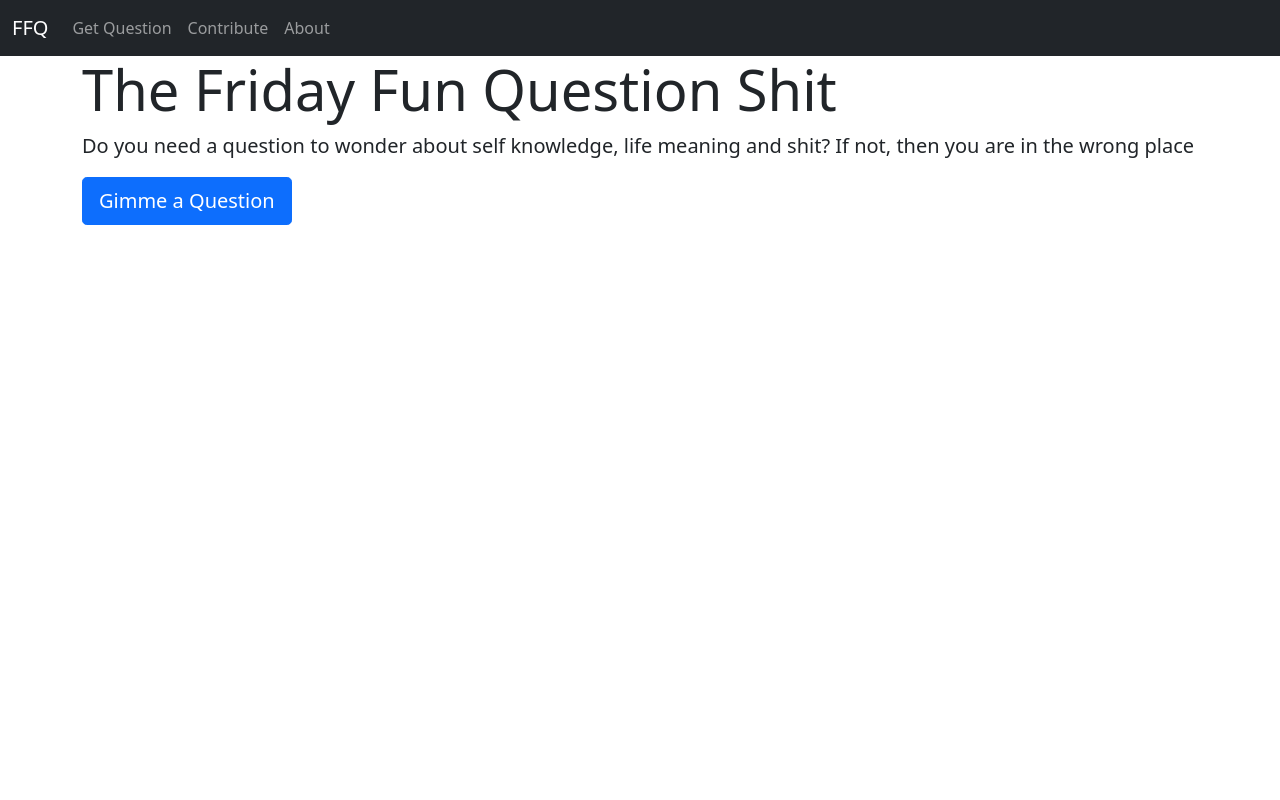
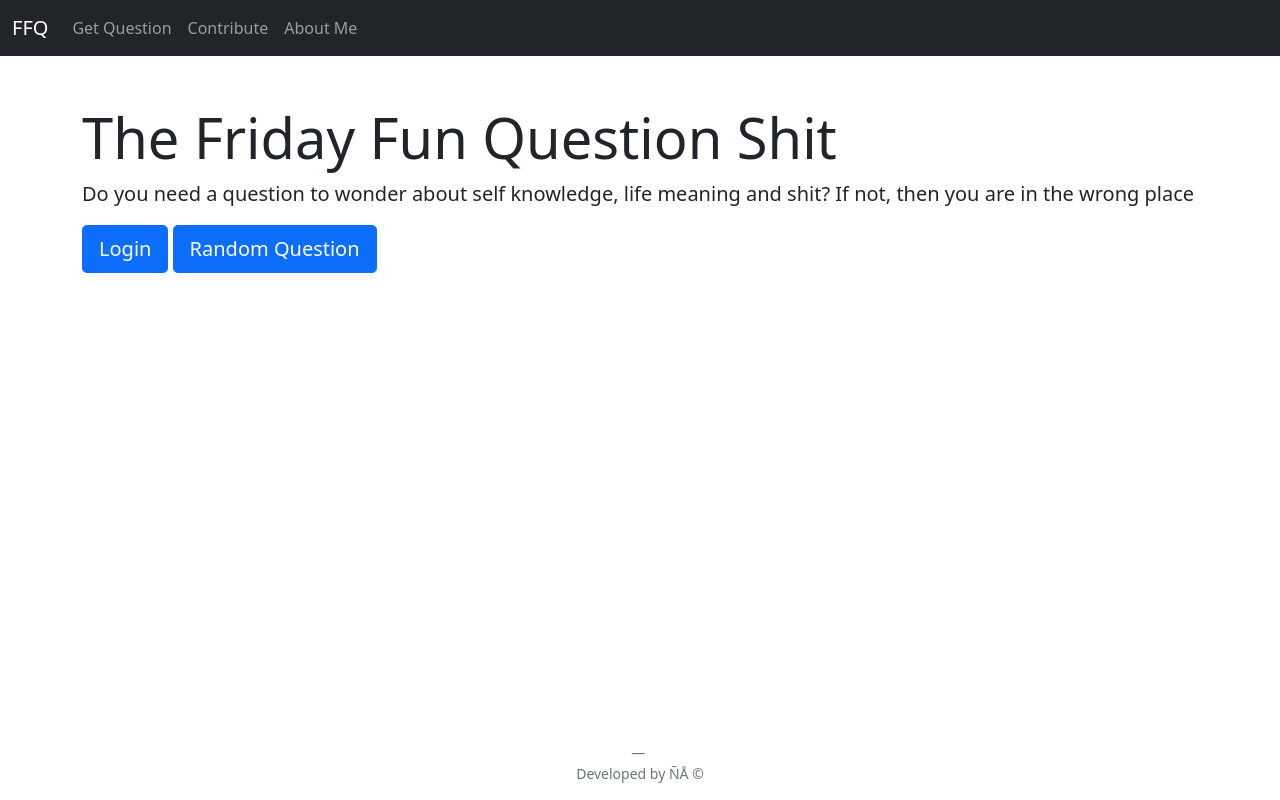
Before and after one commit to agustinvalencia/FFQ, a Flask app: page / in a window 1280 px wide. Run offline with Flask 2, Linux system fonts and the light colour scheme; some libraries are stand-ins or nearby versions.

Commit message:
progress?

```diff
--- a/app.py
+++ b/app.py
@@ -19,5 +19,9 @@ def post_question():
 def who_am_i():
     return render_template("who-am-i.html")
 
+@app.route("/login")
+def login():
+    return render_template("login.html")
+
 if __name__ == '__main__':
     app.run()
--- a/templates/base.html
+++ b/templates/base.html
@@ -1,48 +1,49 @@
 <!DOCTYPE html>
 <html lang="en">
+
 <head>
-    <meta charset="UTF-8">
-    <meta http-equiv="X-UA-Compatible" content="IE=edge">
-    <meta name="viewport" content="width=device-width, initial-scale=1.0">
-        <link
-      href="https://cdn.jsdelivr.net/npm/bootstrap@5.1.1/dist/css/bootstrap.min.css"
-      rel="stylesheet"
-      integrity="sha384-F3w7mX95PdgyTmZZMECAngseQB83DfGTowi0iMjiWaeVhAn4FJkqJByhZMI3AhiU"
-      crossorigin="anonymous"
-    />
+  <meta charset="UTF-8" />
+  <meta http-equiv="X-UA-Compatible" content="IE=edge" />
+  <meta name="viewport" content="width=device-width, initial-scale=1.0" />
+  <link href="https://cdn.jsdelivr.net/npm/bootstrap@5.1.1/dist/css/bootstrap.min.css" rel="stylesheet"
+    integrity="sha384-F3w7mX95PdgyTmZZMECAngseQB83DfGTowi0iMjiWaeVhAn4FJkqJByhZMI3AhiU" crossorigin="anonymous" />
+  <link rel="stylesheet" href="https://cdn.jsdelivr.net/npm/bootstrap-icons@1.6.1/font/bootstrap-icons.css" />
   <title>Friday Fun Question!</title>
 </head>
+
 <body>
-    <nav class="navbar navbar-expand-lg navbar-dark bg-dark">
+  <nav class="navbar navbar-expand-sm navbar-dark bg-dark">
     <div class="container-fluid">
       <a class="navbar-brand" href="/">FFQ</a>
-        <button
-          class="navbar-toggler"
-          type="button"
-          data-bs-toggle="collapse"
-          data-bs-target="#navbarNavAltMarkup"
-          aria-controls="navbarNavAltMarkup"
-          aria-expanded="false"
-          aria-label="Toggle navigation"
-        >
+      <button class="navbar-toggler" type="button" data-bs-toggle="collapse" data-bs-target="#navbarNavAltMarkup"
+        aria-controls="navbarNavAltMarkup" aria-expanded="false" aria-label="Toggle navigation">
         <span class="navbar-toggler-icon"></span>
       </button>
       <div class="collapse navbar-collapse" id="navbarNavAltMarkup">
         <div class="navbar-nav">
           <a class="nav-link" aria-current="page" href="/get-question">Get Question</a>
           <a class="nav-link" href="/post-question">Contribute</a>
-            <a class="nav-link" href="/who-am-i">About</a>
+          <a class="nav-link" href="/who-am-i">About Me</a>
         </div>
       </div>
     </div>
   </nav>
 
-    {% block content %} {% endblock %}
+  <div class="container-xxl p-5">
+    {% block content %}{% endblock content %}
+  </div>
 
-    <script
-      src="https://cdn.jsdelivr.net/npm/bootstrap@5.1.1/dist/js/bootstrap.bundle.min.js"
+  <div class="fixed-bottom">
+    <figure class="text-center">
+      <blockquote class="blockquote-footer">
+        <p>Developed by ÑÅ ©</p>
+      </blockquote>
+    </figure>
+  </div>
+
+  <script src="https://cdn.jsdelivr.net/npm/bootstrap@5.1.1/dist/js/bootstrap.bundle.min.js"
     integrity="sha384-/bQdsTh/da6pkI1MST/rWKFNjaCP5gBSY4sEBT38Q/9RBh9AH40zEOg7Hlq2THRZ"
-      crossorigin="anonymous"
-    ></script>
+    crossorigin="anonymous"></script>
 </body>
+
 </html>
--- a/templates/index.html
+++ b/templates/index.html
@@ -10,7 +10,8 @@
     </p>
     <p class="lead">
     <p></p>
-    <a class="btn btn-primary btn-lg" href="/get-question" role="button">Gimme a Question</a>
+    <a class="btn btn-primary btn-lg" href="/login" role="button">Login</a>
+    <a class="btn btn-primary btn-lg" href="/get-question" role="button">Random Question</a>
   </p>
 </div>
 
```
Also changed, not shown: templates/login.html (added, +27 -0 lines), templates/who-am-i.html (+5 -5 lines). Lines whose indentation alone changed are shown as unchanged.
